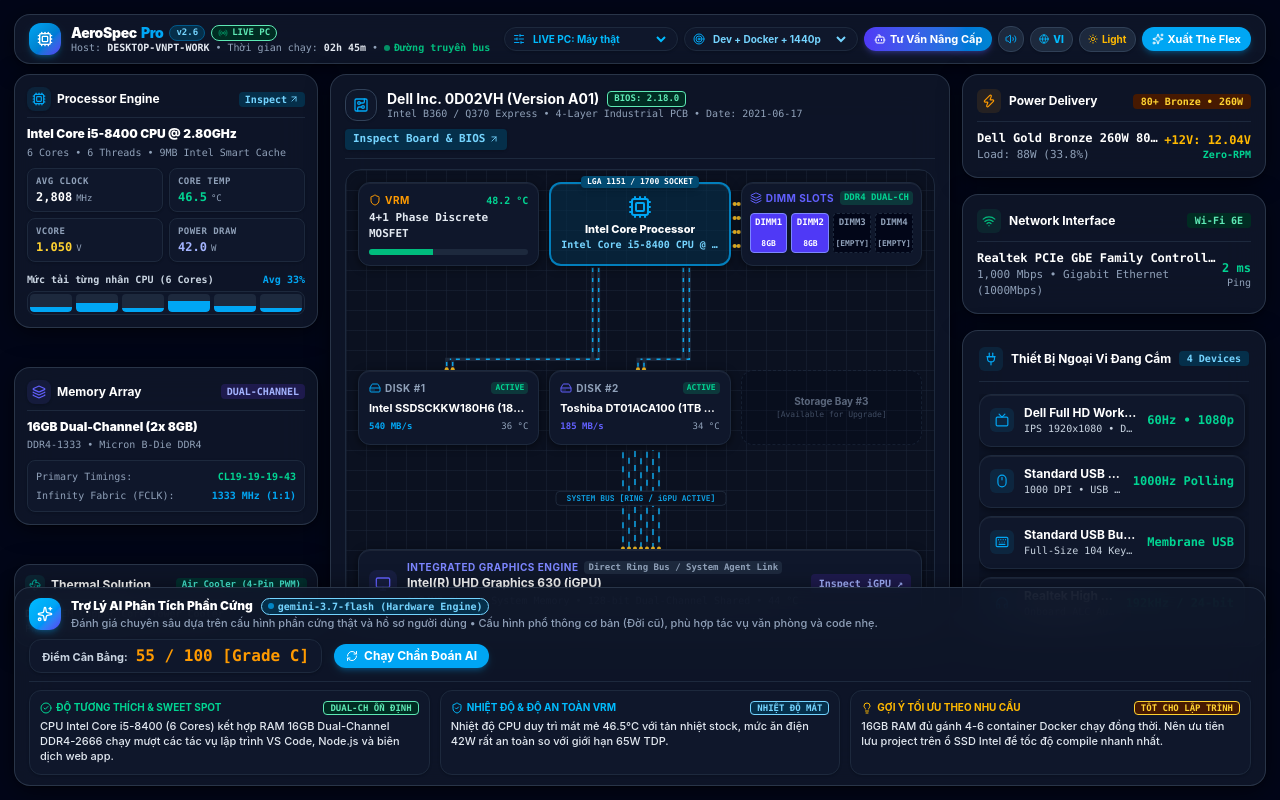
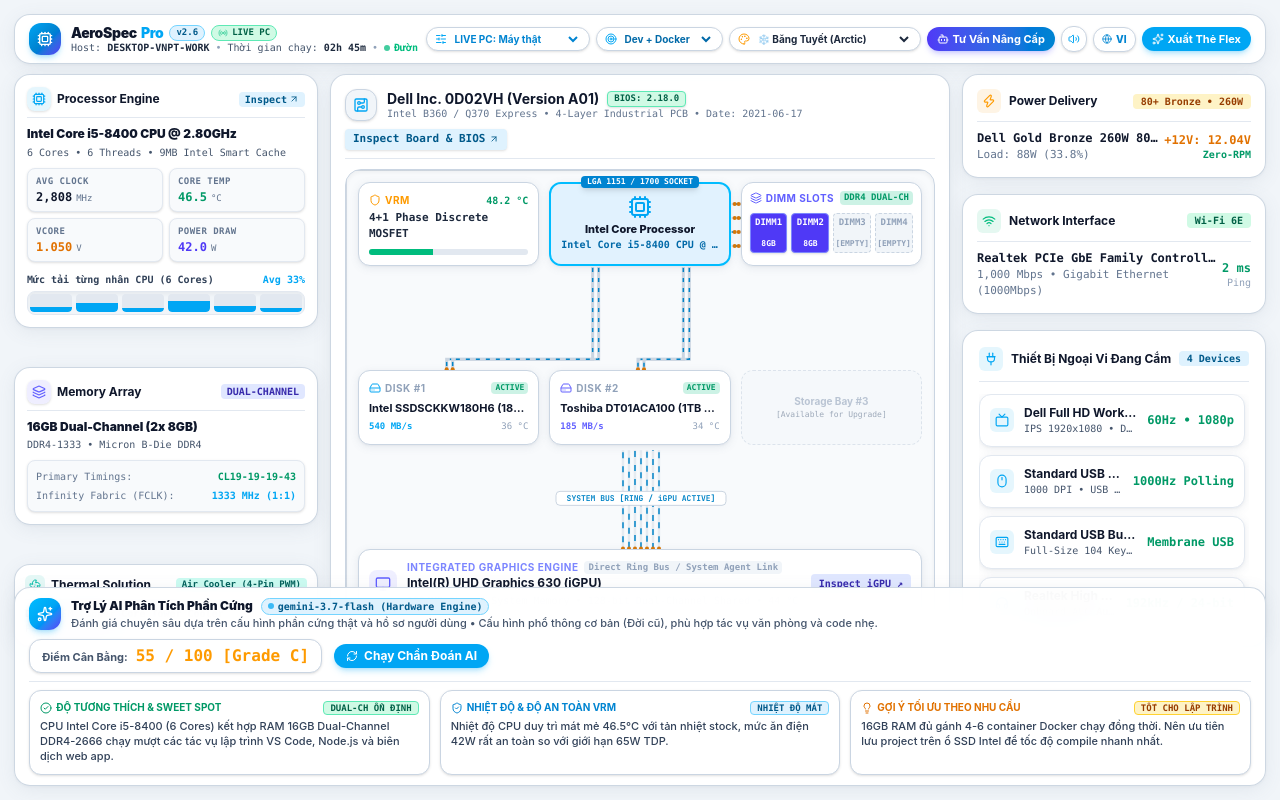
Before and after one commit to anduydang/aero-spec, a React (Vite) app: page / in a window 1280 px wide. Built offline with nearby package versions, Linux system fonts and the light colour scheme.

Commit message:
feat: 5 aesthetic studio themes with persistent settings and dynamic palette adaptations

```diff
--- a/src/App.tsx
+++ b/src/App.tsx
@@ -14,8 +14,8 @@
 import { soundFx } from './utils/soundFx';
 
 export function App() {
-  const [theme, setTheme] = useState<ThemeType>('dark');
-  const [lang, setLang] = useState<LanguageType>('VI');
+  const [theme, setTheme] = useState<ThemeType>(() => (localStorage.getItem('aerospec_theme') as ThemeType) || 'arctic');
+  const [lang, setLang] = useState<LanguageType>(() => (localStorage.getItem('aerospec_lang') as LanguageType) || 'VI');
   const [persona, setPersona] = useState<PersonaType>('dev');
   const [rigProfile, setRigProfile] = useState<RigProfileType>('live');
   const [activeInspectorId, setActiveInspectorId] = useState<string | null>(null);
@@ -92,20 +92,29 @@
     fetchNativeTelemetry();
   }, []);
 
+  // Update Theme Classes on Root & LocalStorage
   useEffect(() => {
-    if (theme === 'dark') {
+    document.documentElement.className = '';
+    document.documentElement.classList.add(`theme-${theme}`);
+    if (theme === 'slate') {
       document.documentElement.classList.add('dark');
     } else {
       document.documentElement.classList.remove('dark');
     }
+    localStorage.setItem('aerospec_theme', theme);
   }, [theme]);
+
+  // Update Language in LocalStorage
+  useEffect(() => {
+    localStorage.setItem('aerospec_lang', lang);
+  }, [lang]);
 
   const telemetry = rigProfile === 'live' ? liveData : (rigProfile === 'full' ? fullRigTelemetry : missingRigTelemetry);
   const dict = i18nData[lang];
   const currentInsight = dict.personas[rigProfile][persona];
   const activeInspectorItem = activeInspectorId ? getDynamicInspectorItem(activeInspectorId, telemetry, lang, persona) : null;
 
-  const toggleTheme = () => setTheme(prev => prev === 'dark' ? 'light' : 'dark');
+  const handleSelectTheme = (newTheme: ThemeType) => setTheme(newTheme);
   const toggleLang = () => setLang(prev => prev === 'EN' ? 'VI' : 'EN');
 
   const handleInspect = (id: string) => {
@@ -125,7 +134,7 @@
         persona={persona}
         rigProfile={rigProfile}
         onToggleLang={toggleLang}
-        onToggleTheme={toggleTheme}
+        onSelectTheme={handleSelectTheme}
         onSelectPersona={setPersona}
         onSelectRig={setRigProfile}
         onOpenFlexCard={() => setIsFlexCardOpen(true)}
--- a/src/components/Header.tsx
+++ b/src/components/Header.tsx
@@ -1,5 +1,5 @@
 import React, { useState } from 'react';
-import { Cpu, Target, SlidersHorizontal, Globe, Sun, Moon, Sparkles, Radio, Bot, Volume2, VolumeX } from 'lucide-react';
+import { Cpu, Target, SlidersHorizontal, Globe, Sparkles, Radio, Bot, Volume2, VolumeX, Palette } from 'lucide-react';
 import type { LanguageType, PersonaType, RigProfileType, ThemeType } from '../types/hardware';
 import { i18nData } from '../data/i18nData';
 import { soundFx } from '../utils/soundFx';
@@ -14,7 +14,7 @@
   persona: PersonaType;
   rigProfile: RigProfileType;
   onToggleLang: () => void;
-  onToggleTheme: () => void;
+  onSelectTheme: (t: ThemeType) => void;
   onSelectPersona: (p: PersonaType) => void;
   onSelectRig: (r: RigProfileType) => void;
   onOpenFlexCard: () => void;
@@ -30,7 +30,7 @@
   persona,
   rigProfile,
   onToggleLang,
-  onToggleTheme,
+  onSelectTheme,
   onSelectPersona,
   onSelectRig,
   onOpenFlexCard,
@@ -61,6 +61,14 @@
     setIsMuted(nextMuted);
     if (!nextMuted) soundFx.playClick();
   };
+
+  const themeOptions: { id: ThemeType; label_VI: string; label_EN: string; icon: string }[] = [
+    { id: 'arctic', label_VI: 'Băng Tuyết (Arctic)', label_EN: 'Arctic Cleanroom', icon: '❄️' },
+    { id: 'latte', label_VI: 'Cà Phê Sữa (Latte)', label_EN: 'Warm Latte', icon: '☕' },
+    { id: 'matcha', label_VI: 'Trà Xanh (Matcha Zen)', label_EN: 'Matcha Zen', icon: '🍵' },
+    { id: 'sakura', label_VI: 'Hoa Anh Đào (Sakura)', label_EN: 'Sakura Blossom', icon: '🌸' },
+    { id: 'slate', label_VI: 'Đêm Dịu Mắt (Slate Dark)', label_EN: 'Slate Studio', icon: '🌌' },
+  ];
 
   return (
     <header className="studio-card rounded-2xl px-3.5 py-2 flex items-center justify-between gap-2 shrink-0">
@@ -97,7 +105,7 @@
         </div>
       </div>
 
-      {/* Right Controls: Simulator Mode + Persona + Actions */}
+      {/* Right Controls: Simulator Mode + Persona + Theme + Actions */}
       <div className="flex items-center gap-1.5 shrink-0">
 
         {/* Live Rig Simulator Selector */}
@@ -109,13 +117,13 @@
               soundFx.playSwitch();
               onSelectRig(e.target.value as RigProfileType);
             }}
-            className="bg-transparent text-[10px] font-bold text-sky-600 dark:text-sky-400 focus:outline-none cursor-pointer max-w-[140px] 2xl:max-w-[200px] truncate"
+            className="bg-transparent text-[10px] font-bold text-sky-600 dark:text-sky-400 focus:outline-none cursor-pointer max-w-[130px] 2xl:max-w-[190px] truncate"
           >
             <option value="live" className="dark:bg-slate-900 bg-white text-slate-900 dark:text-white font-bold">
               {lang === 'EN' ? 'LIVE PC: Host WMI' : 'LIVE PC: Máy thật'}
             </option>
             <option value="full" className="dark:bg-slate-900 bg-white text-slate-900 dark:text-white">
-              {lang === 'EN' ? 'SIM: Full 7800X3D + 4070 Ti' : 'GIẢ LẬP: Full 7800X3D + 4070 Ti'}
+              {lang === 'EN' ? 'SIM: Full 7800X3D' : 'GIẢ LẬP: Full 7800X3D'}
             </option>
             <option value="missing" className="dark:bg-slate-900 bg-white text-slate-900 dark:text-white">
               {lang === 'EN' ? 'SIM: Missing Parts' : 'GIẢ LẬP: Khuyết linh kiện'}
@@ -132,12 +140,31 @@
               soundFx.playSwitch();
               onSelectPersona(e.target.value as PersonaType);
             }}
-            className="bg-transparent text-[10px] font-bold dark:text-sky-300 text-sky-700 focus:outline-none cursor-pointer max-w-[140px] 2xl:max-w-[180px] truncate"
+            className="bg-transparent text-[10px] font-bold dark:text-sky-300 text-sky-700 focus:outline-none cursor-pointer max-w-[130px] 2xl:max-w-[170px] truncate"
           >
-            <option value="dev" className="dark:bg-slate-900 bg-white text-slate-900 dark:text-white">Dev + Docker + 1440p</option>
-            <option value="creator" className="dark:bg-slate-900 bg-white text-slate-900 dark:text-white">4K Creator + Blender</option>
-            <option value="esports" className="dark:bg-slate-900 bg-white text-slate-900 dark:text-white">Esports 240Hz High FPS</option>
-            <option value="silent" className="dark:bg-slate-900 bg-white text-slate-900 dark:text-white">Silent AI Lab LLM</option>
+            <option value="dev" className="dark:bg-slate-900 bg-white text-slate-900 dark:text-white">Dev + Docker</option>
+            <option value="creator" className="dark:bg-slate-900 bg-white text-slate-900 dark:text-white">4K Creator</option>
+            <option value="esports" className="dark:bg-slate-900 bg-white text-slate-900 dark:text-white">Esports 240Hz</option>
+            <option value="silent" className="dark:bg-slate-900 bg-white text-slate-900 dark:text-white">Silent AI Lab</option>
+          </select>
+        </div>
+
+        {/* Theme Palette Switcher Dropdown */}
+        <div className="flex items-center gap-1 dark:bg-slate-900 bg-white border dark:border-slate-800 border-slate-300 px-2 py-1 rounded-xl shadow-sm">
+          <Palette className="w-3 h-3 text-amber-500 shrink-0" />
+          <select
+            value={theme}
+            onChange={(e) => {
+              soundFx.playSwitch();
+              onSelectTheme(e.target.value as ThemeType);
+            }}
+            className="bg-transparent text-[10px] font-bold dark:text-amber-300 text-slate-800 focus:outline-none cursor-pointer"
+          >
+            {themeOptions.map((opt) => (
+              <option key={opt.id} value={opt.id} className="dark:bg-slate-900 bg-white text-slate-900 dark:text-white">
+                {opt.icon} {lang === 'VI' ? opt.label_VI : opt.label_EN}
+              </option>
+            ))}
           </select>
         </div>
 
@@ -175,18 +202,6 @@
           <span>{lang}</span>
         </button>
 
-        {/* Theme Toggle */}
-        <button
-          onClick={() => {
-            soundFx.playSwitch();
-            onToggleTheme();
-          }}
-          className="px-2 py-1 rounded-xl dark:bg-slate-800 dark:hover:bg-slate-750 bg-white hover:bg-slate-100 border dark:border-slate-700 border-slate-300 dark:text-amber-400 text-slate-800 flex items-center gap-1 text-[10px] font-bold transition cursor-pointer shadow-sm"
-        >
-          {theme === 'dark' ? <Sun className="w-2.5 h-2.5" /> : <Moon className="w-2.5 h-2.5" />}
-          <span>{theme === 'dark' ? 'Light' : 'Dark'}</span>
-        </button>
-
         {/* Export Flex Card */}
         <button
           onClick={handleExportClick}
--- a/src/index.css
+++ b/src/index.css
@@ -10,6 +10,7 @@
     text-rendering: optimizeLegibility;
     overscroll-behavior: none;
     user-select: none;
+    transition: background-color 0.3s cubic-bezier(0.16, 1, 0.3, 1), color 0.3s cubic-bezier(0.16, 1, 0.3, 1);
   }
 
   code, pre, kbd, samp {
@@ -17,56 +18,109 @@
   }
 }
 
-/* Glassmorphism & Native Desktop Surface Elevation */
+/* ==========================================================================
+   THEME PALETTES (Arctic, Latte, Matcha, Sakura, Slate)
+   ========================================================================== */
+
+/* 1. Theme Arctic (Cleanroom Icy Blue) - Default */
+html.theme-arctic {
+  background-color: #f1f5f9;
+  color: #0f172a;
+}
+html.theme-arctic .studio-card {
+  background-color: rgba(255, 255, 255, 0.94);
+  border: 1px solid rgba(203, 213, 225, 0.95);
+  box-shadow: 0 4px 20px -2px rgba(100, 116, 139, 0.12), 0 1px 3px 0 rgba(100, 116, 139, 0.06);
+}
+html.theme-arctic .pcb-substrate {
+  background-color: #f8fafc;
+  background-image:
+    linear-gradient(to right, rgba(203, 213, 225, 0.8) 1px, transparent 1px),
+    linear-gradient(to bottom, rgba(203, 213, 225, 0.8) 1px, transparent 1px);
+}
+
+/* 2. Theme Latte (Warm Mac 1984 & Coffee Cream) */
+html.theme-latte {
+  background-color: #f4ece1;
+  color: #2b1d15;
+}
+html.theme-latte .studio-card {
+  background-color: rgba(255, 253, 248, 0.96);
+  border: 1px solid rgba(224, 211, 194, 0.95);
+  box-shadow: 0 4px 20px -2px rgba(120, 95, 75, 0.12), 0 1px 3px 0 rgba(120, 95, 75, 0.06);
+}
+html.theme-latte .pcb-substrate {
+  background-color: #ede2d3;
+  background-image:
+    linear-gradient(to right, rgba(214, 197, 177, 0.8) 1px, transparent 1px),
+    linear-gradient(to bottom, rgba(214, 197, 177, 0.8) 1px, transparent 1px);
+}
+
+/* 3. Theme Matcha (Zen Herb Green) */
+html.theme-matcha {
+  background-color: #e9f2ec;
+  color: #12281e;
+}
+html.theme-matcha .studio-card {
+  background-color: rgba(255, 255, 255, 0.96);
+  border: 1px solid rgba(193, 217, 203, 0.95);
+  box-shadow: 0 4px 20px -2px rgba(60, 110, 85, 0.12), 0 1px 3px 0 rgba(60, 110, 85, 0.06);
+}
+html.theme-matcha .pcb-substrate {
+  background-color: #dfede4;
+  background-image:
+    linear-gradient(to right, rgba(184, 215, 196, 0.8) 1px, transparent 1px),
+    linear-gradient(to bottom, rgba(184, 215, 196, 0.8) 1px, transparent 1px);
+}
+
+/* 4. Theme Sakura (Pastel Pink Blossom) */
+html.theme-sakura {
+  background-color: #f7eef5;
+  color: #2b1426;
+}
+html.theme-sakura .studio-card {
+  background-color: rgba(255, 255, 255, 0.96);
+  border: 1px solid rgba(237, 207, 228, 0.95);
+  box-shadow: 0 4px 20px -2px rgba(160, 80, 130, 0.12), 0 1px 3px 0 rgba(160, 80, 130, 0.06);
+}
+html.theme-sakura .pcb-substrate {
+  background-color: #f2dfea;
+  background-image:
+    linear-gradient(to right, rgba(229, 196, 222, 0.8) 1px, transparent 1px),
+    linear-gradient(to bottom, rgba(229, 196, 222, 0.8) 1px, transparent 1px);
+}
+
+/* 5. Theme Slate (Dark Studio / Obsidian) */
+html.theme-slate, html.dark {
+  background-color: #0b1120;
+  color: #f8fafc;
+}
+html.theme-slate .studio-card, html.dark .studio-card {
+  background-color: rgba(15, 23, 42, 0.88);
+  border: 1px solid rgba(51, 65, 85, 0.75);
+  box-shadow: 0 4px 24px -2px rgba(0, 0, 0, 0.65), 0 1px 2px 0 rgba(0, 0, 0, 0.4);
+}
+html.theme-slate .pcb-substrate, html.dark .pcb-substrate {
+  background-color: #070d19;
+  background-image:
+    linear-gradient(to right, rgba(30, 41, 59, 0.45) 1px, transparent 1px),
+    linear-gradient(to bottom, rgba(30, 41, 59, 0.45) 1px, transparent 1px);
+}
+
+/* Glassmorphism & Elevation */
 .studio-card {
   backdrop-filter: blur(20px);
   -webkit-backdrop-filter: blur(20px);
   transition: all 0.22s cubic-bezier(0.16, 1, 0.3, 1);
 }
 
-.dark .studio-card {
-  background-color: rgba(15, 23, 42, 0.88);
-  border: 1px solid rgba(51, 65, 85, 0.75);
-  box-shadow: 0 4px 24px -2px rgba(0, 0, 0, 0.65), 0 1px 2px 0 rgba(0, 0, 0, 0.4);
-}
-
-html:not(.dark) .studio-card {
-  background-color: rgba(255, 255, 255, 0.96);
-  border: 1px solid rgba(203, 213, 225, 0.95);
-  box-shadow: 0 4px 20px -2px rgba(100, 116, 139, 0.16), 0 2px 6px -1px rgba(100, 116, 139, 0.08);
-}
-
-/* PCB Schematic Grid Substrate */
-.pcb-substrate {
-  position: relative;
-  background-size: 20px 20px;
-}
-
-.dark .pcb-substrate {
-  background-color: #0b1120;
-  background-image:
-    linear-gradient(to right, rgba(30, 41, 59, 0.45) 1px, transparent 1px),
-    linear-gradient(to bottom, rgba(30, 41, 59, 0.45) 1px, transparent 1px);
-}
-
-html:not(.dark) .pcb-substrate {
-  background-color: #f1f5f9;
-  background-image:
-    linear-gradient(to right, rgba(203, 213, 225, 0.8) 1px, transparent 1px),
-    linear-gradient(to bottom, rgba(203, 213, 225, 0.8) 1px, transparent 1px);
-}
-
 /* Tactile 3D Chip Appearance */
 .tactile-chip {
   transition: all 0.18s cubic-bezier(0.16, 1, 0.3, 1);
+  box-shadow: 0 2px 8px rgba(100, 116, 139, 0.12), 0 1px 2px rgba(100, 116, 139, 0.06);
 }
-
-.dark .tactile-chip {
+.dark .tactile-chip, html.theme-slate .tactile-chip {
   box-shadow: 0 2px 8px rgba(0, 0, 0, 0.5), inset 0 1px 0 rgba(255, 255, 255, 0.06);
-}
-
-html:not(.dark) .tactile-chip {
-  box-shadow: 0 3px 10px rgba(100, 116, 139, 0.18), 0 1px 3px rgba(100, 116, 139, 0.1), inset 0 1px 0 rgba(255, 255, 255, 0.95);
 }
 
 /* Animated PCB Signal Traces */
@@ -96,20 +150,20 @@
   background: transparent;
 }
 
-.dark ::-webkit-scrollbar-thumb {
+::-webkit-scrollbar-thumb {
+  background: #cbd5e1;
+  border-radius: 9999px;
+}
+
+::-webkit-scrollbar-thumb:hover {
+  background: #0284c7;
+}
+
+.dark ::-webkit-scrollbar-thumb, html.theme-slate ::-webkit-scrollbar-thumb {
   background: #334155;
   border-radius: 9999px;
 }
 
-.dark ::-webkit-scrollbar-thumb:hover {
+.dark ::-webkit-scrollbar-thumb:hover, html.theme-slate ::-webkit-scrollbar-thumb:hover {
   background: #0ea5e9;
 }
-
-html:not(.dark) ::-webkit-scrollbar-thumb {
-  background: #cbd5e1;
-  border-radius: 9999px;
-}
-
-html:not(.dark) ::-webkit-scrollbar-thumb:hover {
-  background: #0284c7;
-}
--- a/src/types/hardware.ts
+++ b/src/types/hardware.ts
@@ -1,7 +1,7 @@
 export type PersonaType = 'dev' | 'creator' | 'esports' | 'silent';
 export type RigProfileType = 'live' | 'full' | 'missing';
 export type LanguageType = 'EN' | 'VI';
-export type ThemeType = 'dark' | 'light';
+export type ThemeType = 'arctic' | 'latte' | 'matcha' | 'sakura' | 'slate';
 
 export interface MicroSpec {
   label: string;
```
Also changed, not shown: src/components/MotherboardSchematic.tsx (+27 -5 lines), 2 other files (tests, documents, lock files or other folders).
